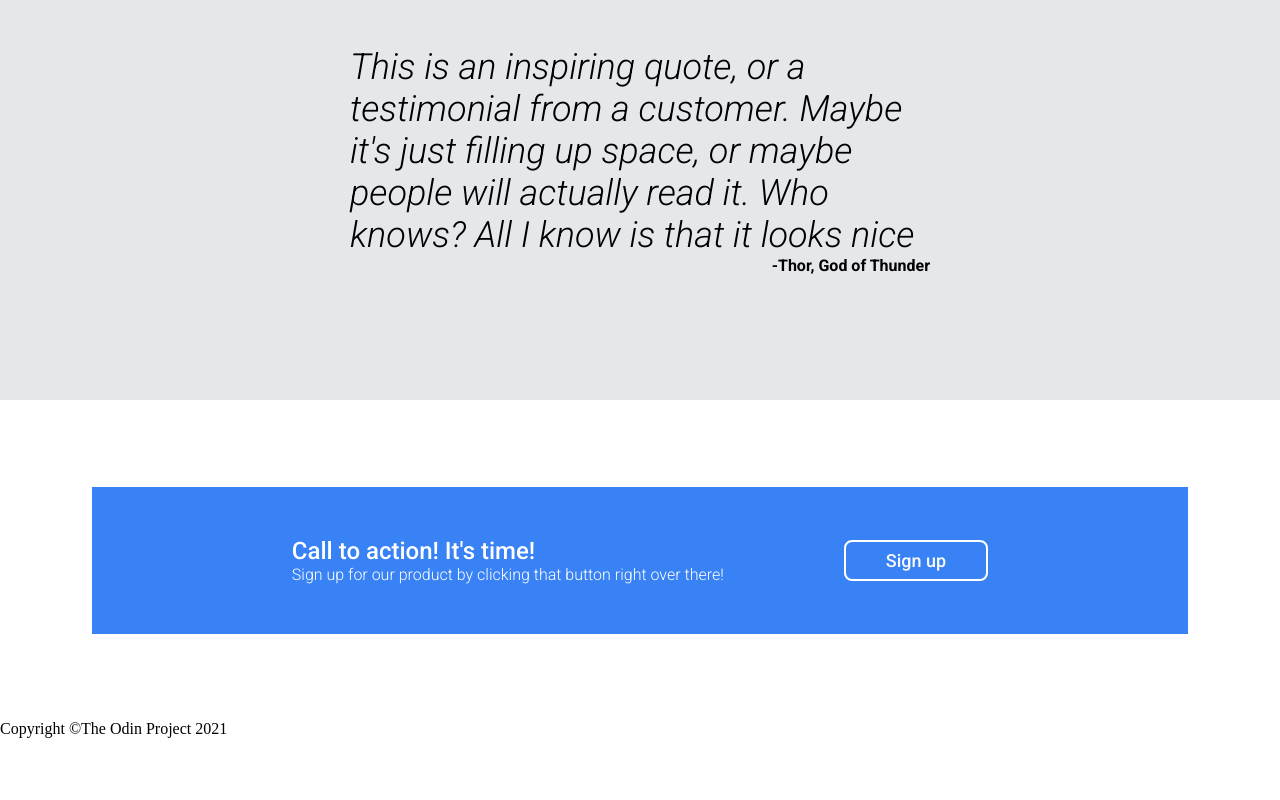
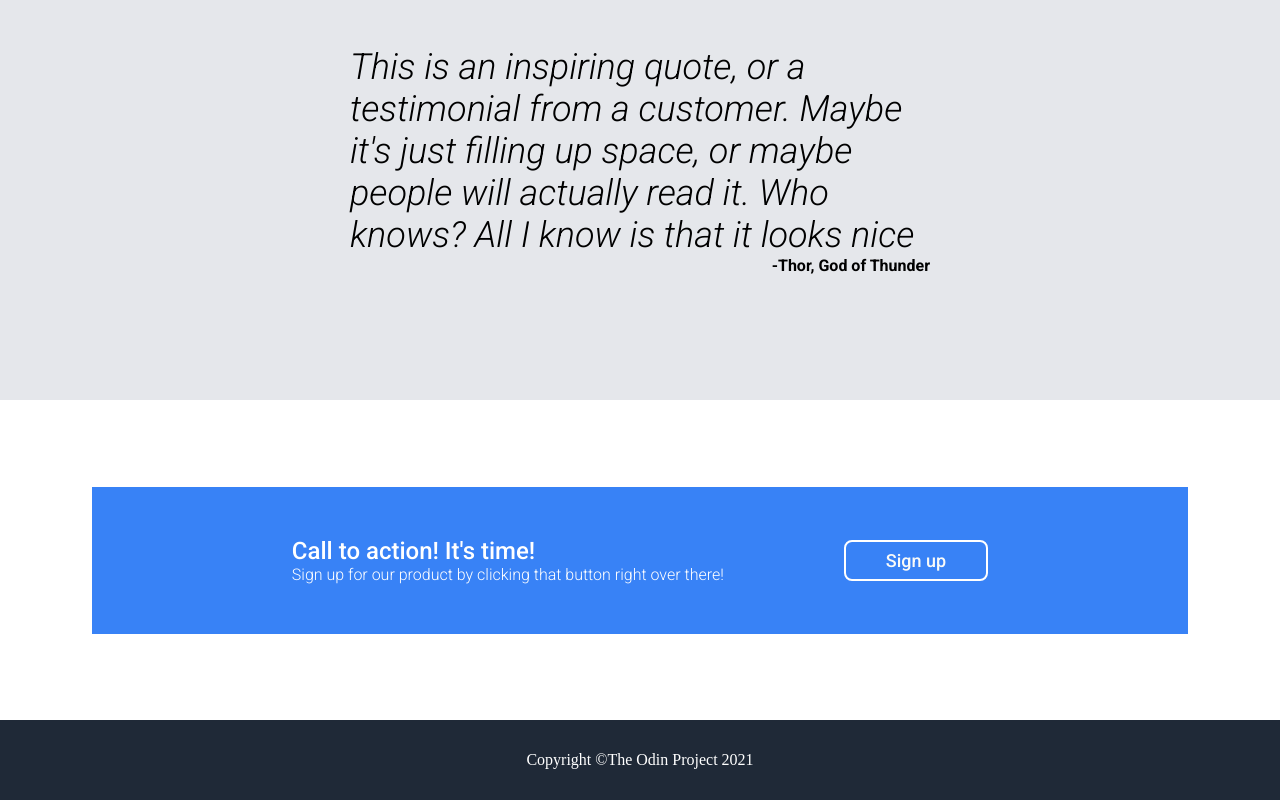
Before and after one commit to milton-velez/odin-landing-page, a plain HTML site: page index.html in a window 1280 px wide. Shown: the part 1020-1820 px from the top of the page. Before the commit the page ends 1758 px from the top, so only its background shows below. Drawn offline with Linux system fonts and the light colour scheme.

Commit message:
Add footer styles

```diff
--- a/styles.css
+++ b/styles.css
@@ -191,3 +191,12 @@ main {
     border-radius: 8px;
     color: #F9FAF8;
 }
+
+.footer {
+    color: white;
+    display: flex;
+    justify-content: center;
+    align-items: center;
+    height: 10dvh;
+    background-color:#1F2937 ;
+}
```
